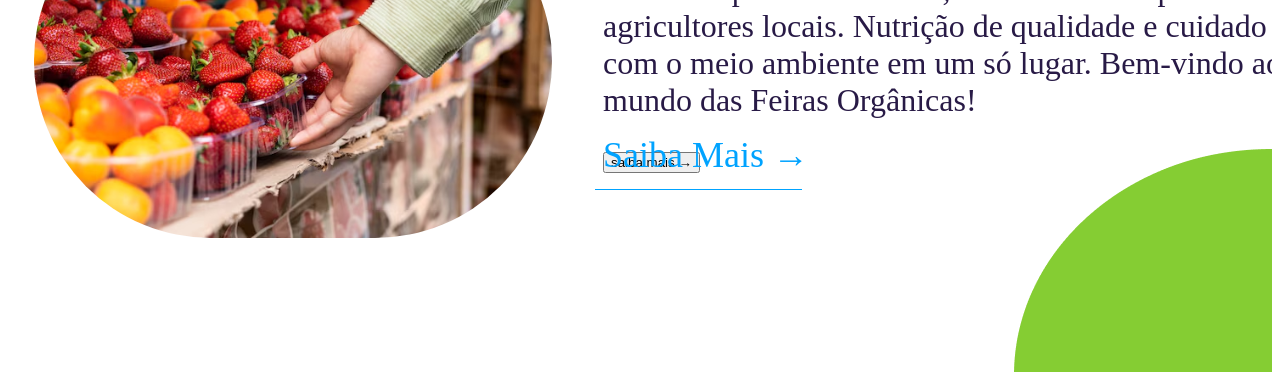
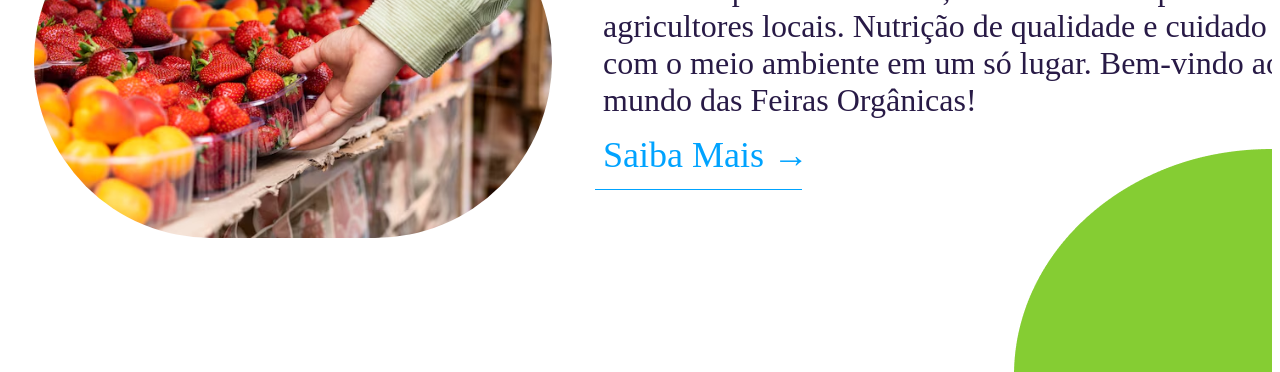
Before and after one commit to devvluca/Rota-da-Terra, a plain HTML site: page Telas/index.html in a window 1280 px wide. Shown: the part 1180-1552 px from the top of the page. Drawn offline with Linux system fonts and the light colour scheme; grey boxes are pictures that could not be loaded; a web font is replaced by a local one.

Commit message:
correção saiba mais

```diff
--- a/Telas/index.html
+++ b/Telas/index.html
@@ -15,7 +15,7 @@
         <div class="v285_2"></div>
         <div class="v254_26"></div>
         <div class="v497_60"></div>
-        <div class="v258_24"></div><span class="v286_8"><button>saiba mais → </button></span>
+        <div class="v258_24"></div><span class="v286_8"></span>
         <div class="v258_24"></div><span class="v286_8">Saiba Mais → </span>
         <div class="v497_58"></div>
         <div class="v286_40"></div>
```
